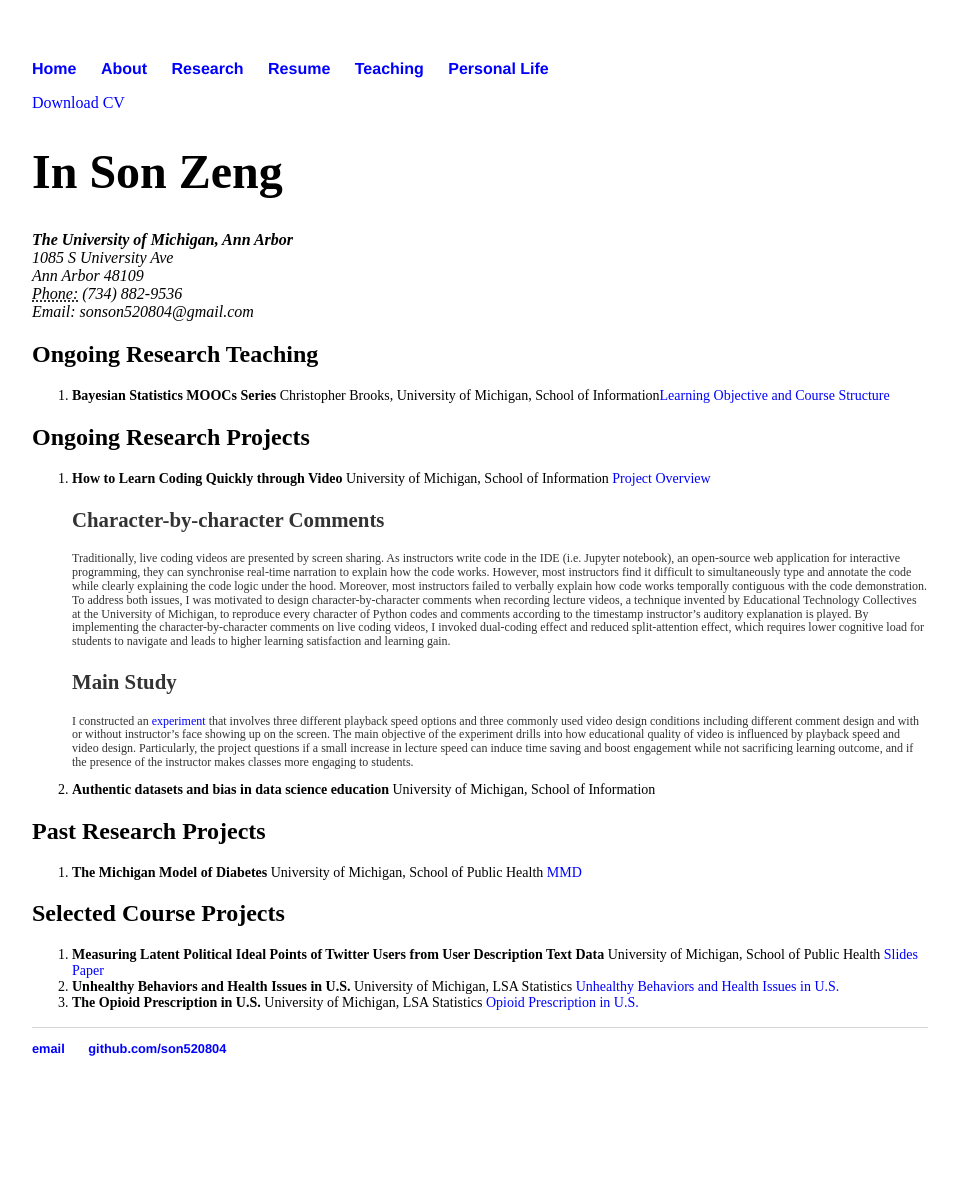
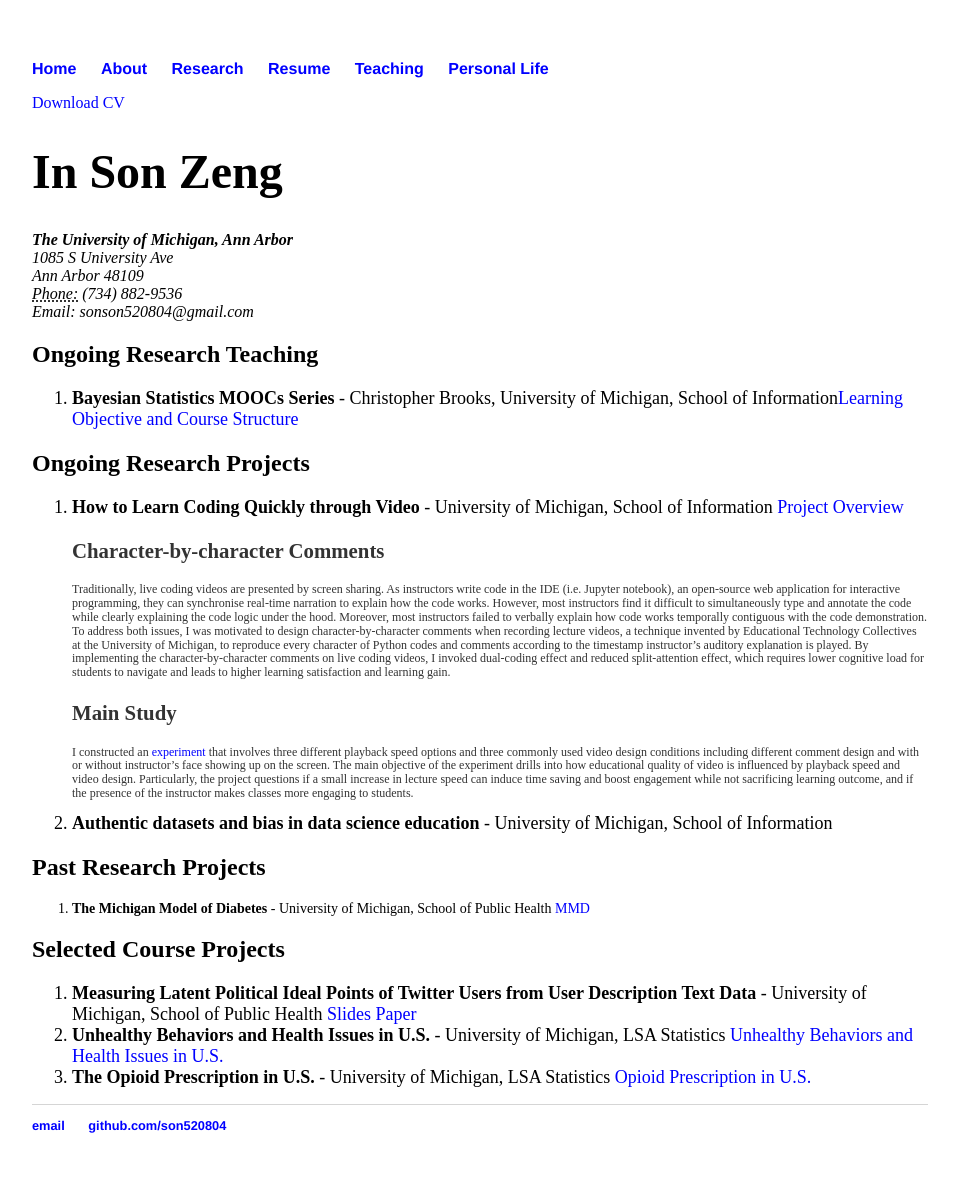
Before and after one commit to son520804/son520804.github.io, a Jekyll site: the page built from cv/index.html, in a window 1280 px wide. Shown: the whole page, without its empty margins (160-1119 px from the left). Built offline with Jekyll 4.4.1, drawn with Linux system fonts in a browser that asks for light colours; before the commit the page ends 1116 px from its top, so only the background shows below that.

Commit message:
Update index.html

```diff
--- a/cv/index.html
+++ b/cv/index.html
@@ -24,13 +24,13 @@
 
 			<h2>Ongoing Research Teaching</h2>
 			<ol class="c">
-				<li style="font-size:14px;"><strong>Bayesian Statistics MOOCs Series</strong> Christopher Brooks, University of Michigan, School of Information<a href="https://docs.google.com/document/d/1J0NSoQemLiyxZzhSrfQLMfDOZZSQBTky0oW86g-Uz98/edit?usp=sharing">Learning Objective and Course Structure</a></li>
+				<li style="font-size:18px;"><strong>Bayesian Statistics MOOCs Series</strong> - Christopher Brooks, University of Michigan, School of Information<a href="https://docs.google.com/document/d/1J0NSoQemLiyxZzhSrfQLMfDOZZSQBTky0oW86g-Uz98/edit?usp=sharing">Learning Objective and Course Structure</a></li>
 			</ol>
 
 
 			<h2>Ongoing Research Projects</h2>
 			<ol class="c">
-				<li style="font-size:14px;"><strong>How to Learn Coding Quickly through Video</strong> University of Michigan, School of Information <a href="https://insonz.atlassian.net/wiki/spaces/VIP/pages/163842/Video+Instruction+Project+-+First+Page">Project Overview</a></li>
+				<li style="font-size:18px;"><strong>How to Learn Coding Quickly through Video</strong> - University of Michigan, School of Information <a href="https://insonz.atlassian.net/wiki/spaces/VIP/pages/163842/Video+Instruction+Project+-+First+Page">Project Overview</a></li>
 
 				<p><strong>Character-by-character Comments</strong></p>
 				<p style="font-size:12px;">Traditionally, live coding videos are presented by screen sharing. As instructors write code in the IDE (i.e. Jupyter notebook), an open-source web application for interactive programming, they can synchronise real-time narration to explain how the code works. However, most instructors find it difficult to simultaneously type and annotate the code while clearly explaining the code logic under the hood. Moreover, most instructors failed to verbally explain how code works temporally contiguous with the code demonstration. To address both issues, I was motivated to design character-by-character comments when recording lecture videos, a technique invented by Educational Technology Collectives at the University of Michigan, to reproduce every character of Python codes and comments according to the timestamp instructor’s auditory explanation is played. By implementing the character-by-character comments on live coding videos, I invoked dual-coding effect and reduced split-attention effect, which requires lower cognitive load for students to navigate and leads to higher learning satisfaction and learning gain.</p>
@@ -38,20 +38,20 @@
 				<p><strong>Main Study</strong></p>
 				<p style="font-size:12px;">I constructed an <a href="">experiment</a> that involves three different playback speed options and three commonly used video design conditions including different comment design and with or without instructor’s face showing up on the screen. The main objective of the experiment drills into how educational quality of video is influenced by playback speed and video design. Particularly, the project questions if a small increase in lecture speed can induce time saving and boost engagement while not sacrificing learning outcome, and if the presence of the instructor makes classes more engaging to students.</p>
 
-				<li style="font-size:14px;"><strong>Authentic datasets and bias in data science education</strong> University of Michigan, School of Information</li>
+				<li style="font-size:18px;"><strong>Authentic datasets and bias in data science education</strong> - University of Michigan, School of Information</li>
 			</ol>
 
 			<h2>Past Research Projects</h2>
 			<ol class="c">
-				<li style="font-size:14px;"><strong>The Michigan Model of Diabetes</strong> University of Michigan, School of Public Health <a href="http://diabetesresearch.med.umich.edu/Core_MCDTR_Methods_DiseaseModeling.php">MMD</a></li>
+				<li style="font-size:14px;"><strong>The Michigan Model of Diabetes</strong> - University of Michigan, School of Public Health <a href="http://diabetesresearch.med.umich.edu/Core_MCDTR_Methods_DiseaseModeling.php">MMD</a></li>
 			</ol>
 
 
 			<h2>Selected Course Projects</h2>
 			<ol class="c">
-				<li style="font-size:14px;"><strong>Measuring Latent Political Ideal Points of Twitter Users from User Description Text Data</strong> University of Michigan, School of Public Health <a href="Measuring Latent Political Ideal_Points_of_Twitter_Users_from_User_Description_Text_Data.pdf">Slides</a> <a href="Measuring Latent Political Ideal Points of Twitter Users from User Description Text Data.pdf">Paper</a></li>
-				<li style="font-size:14px;"><strong>Unhealthy Behaviors and Health Issues in U.S.</strong> University of Michigan, LSA Statistics <a href="Individual_Project_Question_2.pdf">Unhealthy Behaviors and Health Issues in U.S.</a></li>
-				<li style="font-size:14px;"><strong>The Opioid Prescription in U.S.</strong> University of Michigan, LSA Statistics  <a href="2018 504 assignment 2 insonz.pdf">Opioid Prescription in U.S.</a></li>
+				<li style="font-size:18px;"><strong>Measuring Latent Political Ideal Points of Twitter Users from User Description Text Data</strong> - University of Michigan, School of Public Health <a href="Measuring Latent Political Ideal_Points_of_Twitter_Users_from_User_Description_Text_Data.pdf">Slides</a> <a href="Measuring Latent Political Ideal Points of Twitter Users from User Description Text Data.pdf">Paper</a></li>
+				<li style="font-size:18px;"><strong>Unhealthy Behaviors and Health Issues in U.S.</strong> - University of Michigan, LSA Statistics <a href="Individual_Project_Question_2.pdf">Unhealthy Behaviors and Health Issues in U.S.</a></li>
+				<li style="font-size:18px;"><strong>The Opioid Prescription in U.S.</strong> - University of Michigan, LSA Statistics  <a href="2018 504 assignment 2 insonz.pdf">Opioid Prescription in U.S.</a></li>
 			</ol>
 
 		</div>
```
